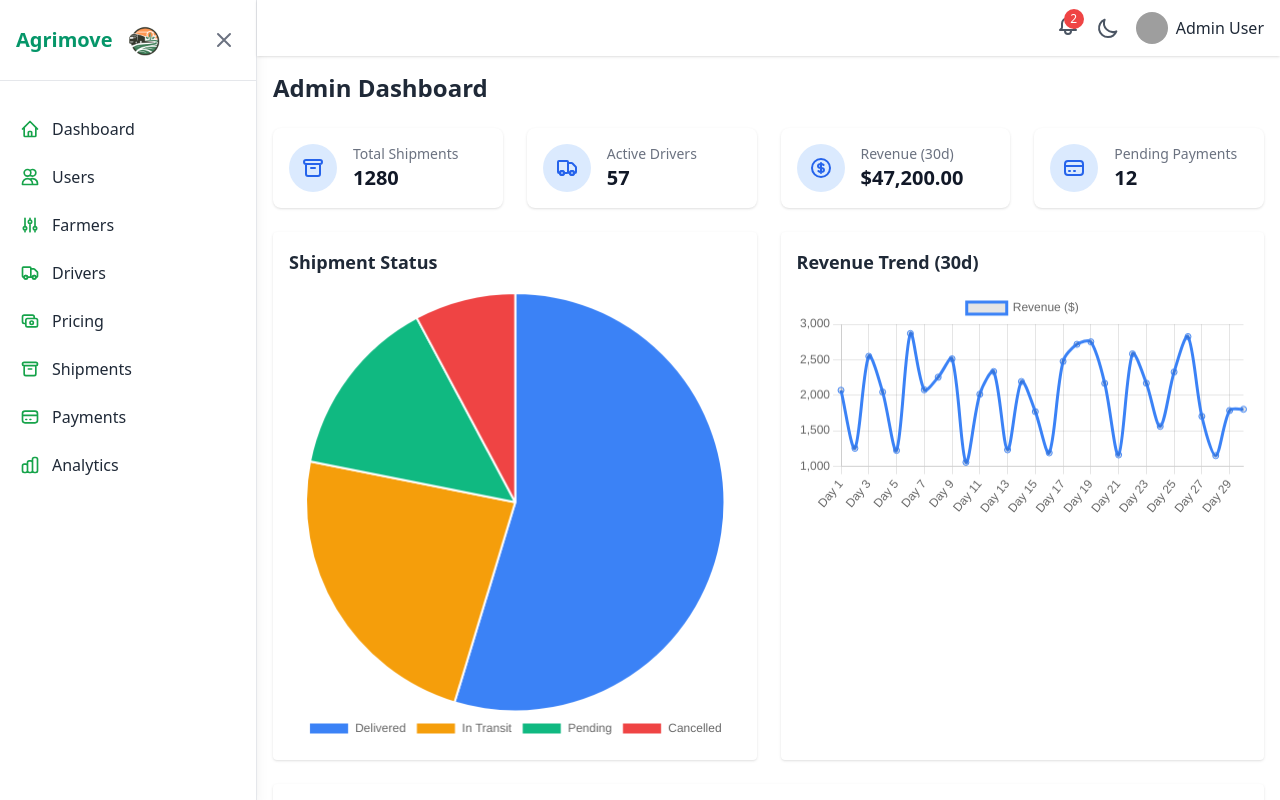
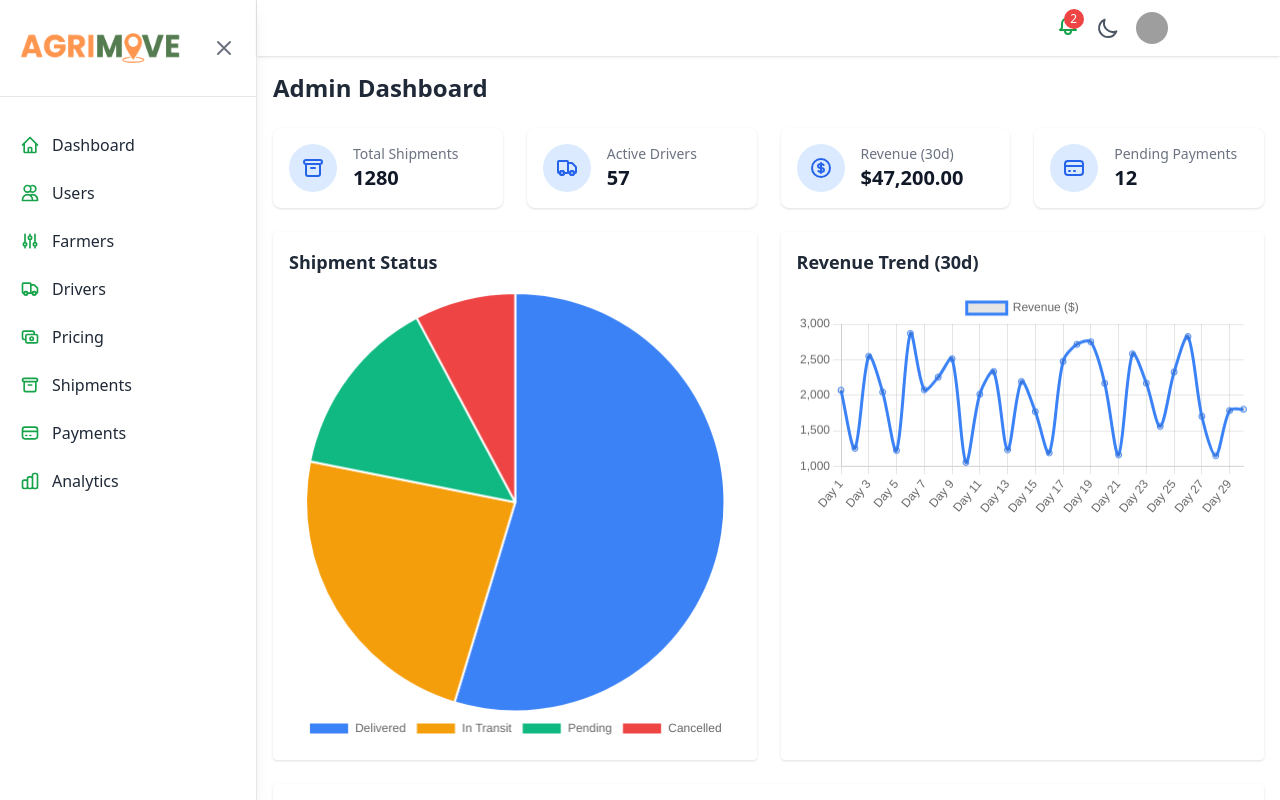
Before and after one commit to pnhbabagonio/agrimove-dashboard, a Nuxt app: page /admin/dashboard in a window 1280 px wide. Shown: the top 800 px of the page. Built offline with nearby package versions, Linux system fonts and the light colour scheme; grey boxes are pictures that could not be loaded.

Commit message:
StatCard debug

```diff
--- a/components/Logo.vue
+++ b/components/Logo.vue
@@ -1,21 +1,5 @@
 <template>
-  <NuxtLink
-    to="/"
-    class="flex items-center gap-2 text-xl font-bold text-green-600 dark:text-green-400 hover:text-green-700 dark:hover:text-green-300 transition-colors"
-    aria-label="Home"
-  >
-      <!-- Text slot or fallback -->
-    <slot name="text">
-      <span>Agrimove</span>
-    </slot>
-
-    <!-- Icon slot or fallback -->
-    <slot name="icon">
-      <img
-        src="/images/agrimove_logo.png"
-        alt="Agrimove Logo"
-        class="w-12 h-12 object-contain"
-      />
-    </slot>
+  <NuxtLink to="/" class="flex items-center gap-2 text-xl font-bold text-primary-600 dark:text-primary-400">
+    <img src="/agrimove_text.png" alt="Agrimove Logo" class="w-42 h-16" />
   </NuxtLink>
 </template>
--- a/components/Topbar.vue
+++ b/components/Topbar.vue
@@ -1,18 +1,20 @@
 <template>
-  <header class="bg-white dark:bg-gray-800 shadow px-4 py-3 flex items-center justify-between">
+  <header class="bg-primary text-white shadow px-4 py-3 flex items-center justify-between">
     <div><slot name="left" /></div>
 
     <div class="flex items-center gap-4">
       <!-- Notifications -->
       <div class="relative" ref="notificationRef">
-        <button @click="toggleNotifications" class="relative text-gray-600 dark:text-gray-300 hover:text-blue-600">
-          <BellIcon class="h-6 w-6" />
-          <span
-            v-if="unreadCount > 0"
-            class="absolute -top-1 -right-1 bg-red-500 text-white text-xs rounded-full w-5 h-5 flex items-center justify-center"
-          >
-            {{ unreadCount }}
-          </span>
+        <button
+            @click="toggleNotifications"
+            class="relative hover:opacity-80"
+            :style="{ color: 'var(--color-primary)' }">
+            <BellIcon class="h-6 w-6" />
+            <span
+              v-if="unreadCount > 0"
+              class="absolute -top-1 -right-1 bg-red-500 text-white text-xs rounded-full w-5 h-5 flex items-center justify-center">
+              {{ unreadCount }}
+            </span>
         </button>
 
         <!-- Dropdown -->
--- a/components/dashboard/StatCard.vue
+++ b/components/dashboard/StatCard.vue
@@ -3,7 +3,7 @@
     <div class="p-3 rounded-full bg-blue-100 dark:bg-blue-900 text-blue-600 dark:text-blue-300">
       <component :is="iconComponent" class="h-6 w-6" />
     </div>
-    <div>
+        <div>
       <p class="text-sm text-gray-500 dark:text-gray-400">{{ title }}</p>
       <p class="text-xl font-semibold text-gray-900 dark:text-white">{{ value }}</p>
     </div>
--- /dev/null
+++ b/components/dashboard/Welcome.vue
@@ -0,0 +1,12 @@
+<template>
+    <div
+        class="rounded-lg shadow-lg p-6 text-white"
+        style="background: linear-gradient(to right, #16a34a, #fde047); min-height: 180px;">
+        <h2 class="text-3xl font-bold mb-2">Haw haw the carabao</h2>
+        <p class="text-lg">Here's a quick snapshot of your dashboard.</p>
+    </div>
+</template>
+
+<script>
+    import StatCard from '@/components/dashboard/StatCard.vue'
+</script>
```
Also changed, not shown: public/agrimove_text.png (added).
